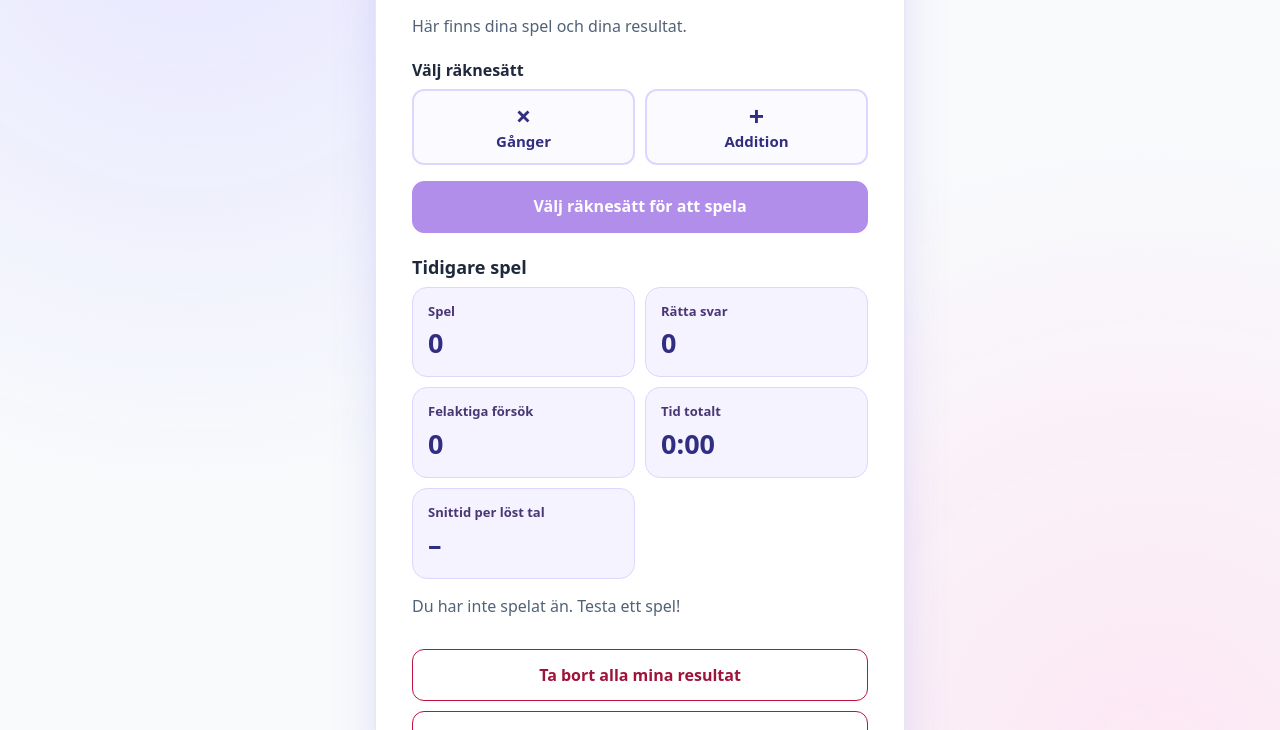
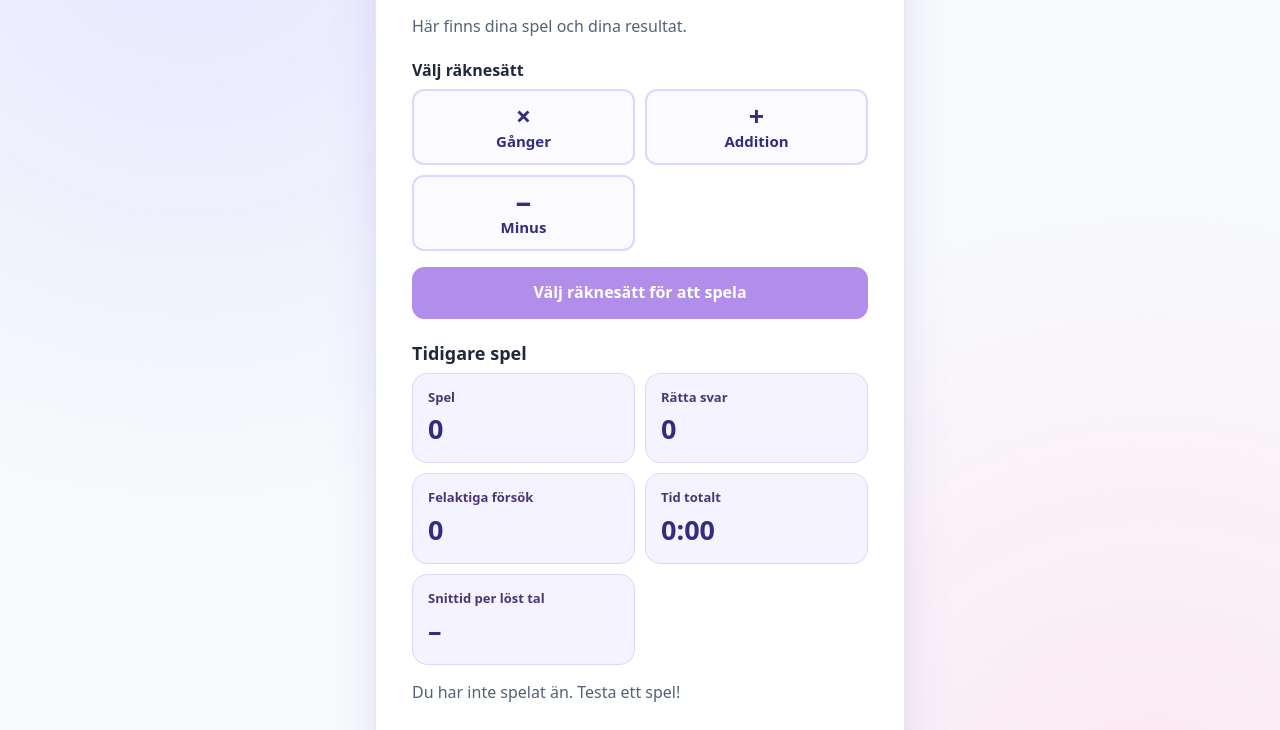
Before and after one commit to NeckleSingh/gangertabellen, a plain HTML site: page index.html in a window 1280 px wide. Both pictures are taken after typing "Sample" into the empty fields and a click on the button "Skapa profil". Shown: the part 217-947 px from the top of the page. Drawn offline with Linux system fonts and the light colour scheme.

Commit message:
feat: add subtraction practice

```diff
--- a/index.html
+++ b/index.html
@@ -281,11 +281,12 @@
         <button class="secondary tiny-button" id="switch-profile" type="button" data-i18n="switchProfile">Byt spelare</button>
       </div>
       <p class="sub" data-i18n="yourGamesInfo">Här finns dina spel och dina resultat.</p>
-      <!-- Neither operation nor level is preselected for a new game. -->
+      <!-- Choose a game each time. Two-level games also require a level choice. -->
       <p class="level-heading" id="operation-label" data-i18n="chooseOperation">Välj räknesätt</p>
       <div class="operation-picker" role="group" aria-labelledby="operation-label">
         <button class="operation-option" id="operation-multiplication" type="button" aria-pressed="false"><strong aria-hidden="true">×</strong><span data-i18n="multiplicationShort">Gånger</span></button>
         <button class="operation-option" id="operation-addition" type="button" aria-pressed="false"><strong aria-hidden="true">+</strong><span data-i18n="addition">Addition</span></button>
+        <button class="operation-option" id="operation-subtraction" type="button" aria-pressed="false"><strong aria-hidden="true">−</strong><span data-i18n="subtractionShort">Minus</span></button>
       </div>
       <div id="level-controls" hidden>
         <p class="level-heading" id="level-label" data-i18n="chooseLevel">Välj nivå</p>
@@ -294,6 +295,7 @@
           <button class="level-option" type="button" id="level-advanced" aria-pressed="false">11–20</button>
         </div>
       </div>
+      <p id="single-level-info" class="level-context" hidden></p>
       <button class="primary" type="button" id="start" disabled>Välj räknesätt för att spela</button>
       <h3 data-i18n="pastGames">Tidigare spel</h3>
       <div class="stats-grid" id="all-stats"></div>
@@ -356,7 +358,7 @@
         chooseLabel:'Välj spelare', lion:'Lejonet', bear:'Björnen',
         saveInfo:'Dina spel sparas i den här webbläsaren när du trycker på ”Klar”.',
         dashboardLabel:'Spelarens sida', switchProfile:'Byt spelare', yourPage:'Din sida',
-        yourGamesInfo:'Här finns dina spel och dina resultat.', playNow:'Spela nu', chooseOperation:'Välj räknesätt', chooseOperationToPlay:'Välj räknesätt för att spela', multiplication:'Multiplikation', multiplicationShort:'Gånger', addition:'Addition', chooseLevel:'Välj nivå', chooseLevelToPlay:'Välj nivå för att spela', level:'Nivå', pastGames:'Tidigare spel',
+        yourGamesInfo:'Här finns dina spel och dina resultat.', playNow:'Spela nu', chooseOperation:'Välj räknesätt', chooseOperationToPlay:'Välj räknesätt för att spela', multiplication:'Multiplikation', multiplicationShort:'Gånger', addition:'Addition', subtraction:'Subtraktion', subtractionShort:'Minus', subtractionLevel:'Upp till 50', subtractionHint:'Starttal upp till 50 · Svaret kan bli 0', chooseLevel:'Välj nivå', chooseLevelToPlay:'Välj nivå för att spela', level:'Nivå', pastGames:'Tidigare spel',
         noGames:'Du har inte spelat än. Testa ett spel!', clearStats:'Ta bort alla mina resultat',
         gameLabel:'Spel', timerLabel:'Tid på uppgiften', tally:'Klara', playing:'spelar',
         gameInfo:'Räkna ut talet. Du får prova igen om det blir fel!', questionLabel:'Uppgift',
@@ -384,7 +386,7 @@
         chooseLabel:'Choose a player', lion:'Lion', bear:'Bear',
         saveInfo:'Your games are saved in this browser when you tap “Finish”.',
         dashboardLabel:'Player page', switchProfile:'Change player', yourPage:'Your page',
-        yourGamesInfo:'See your games and scores here.', playNow:'Play now', chooseOperation:'Choose a game', chooseOperationToPlay:'Choose a game to play', multiplication:'Multiplication', multiplicationShort:'Multiply', addition:'Addition', chooseLevel:'Choose your level', chooseLevelToPlay:'Choose a level to play', level:'Level', pastGames:'Past games',
+        yourGamesInfo:'See your games and scores here.', playNow:'Play now', chooseOperation:'Choose a game', chooseOperationToPlay:'Choose a game to play', multiplication:'Multiplication', multiplicationShort:'Multiply', addition:'Addition', subtraction:'Subtraction', subtractionShort:'Subtract', subtractionLevel:'Up to 50', subtractionHint:'Starting numbers up to 50 · Answers can be 0', chooseLevel:'Choose your level', chooseLevelToPlay:'Choose a level to play', level:'Level', pastGames:'Past games',
         noGames:'No games yet. Try one!', clearStats:'Delete all my results',
         gameLabel:'Game', timerLabel:'Time on this question', tally:'Solved', playing:'is playing',
         gameInfo:'Work it out. If you get it wrong, try again!', questionLabel:'Question',
@@ -416,20 +418,22 @@
       basic: {first:1,last:10,label:'1–10'},
       advanced: {first:11,last:20,label:'11–20'},
       addBasic: {minSum:2,maxSum:50,label:'1–50'},
-      addAdvanced: {minSum:51,maxSum:100,label:'51–100'}
+      addAdvanced: {minSum:51,maxSum:100,label:'51–100'},
+      subtract: {maxStart:50}
     };
     const OPERATION_LEVELS = {
       multiplication: ['basic','advanced'],
-      addition: ['addBasic','addAdvanced']
+      addition: ['addBasic','addAdvanced'],
+      subtraction: ['subtract']
     };
     const MAX_SOLVED_PER_GAME = 100;
     // Games saved before operations existed are multiplication games.
     const sessionOperation = session => session.operation === undefined ? 'multiplication' : session.operation;
     const sessionLevel = session => session.level === undefined ? 'basic' : session.level;
-    const levelLabel = level => `${t('level')} ${LEVELS[level].label}`;
+    const levelLabel = level => level === 'subtract' ? t('subtractionLevel') : `${t('level')} ${LEVELS[level].label}`;
     const operationLabel = operation => t(operation);
-    const operationSymbol = operation => operation === 'addition' ? '+' : '×';
-    const operationAnswer = (operation,a,b) => operation === 'addition' ? a+b : a*b;
+    const operationSymbol = operation => ({multiplication:'×',addition:'+',subtraction:'−'})[operation];
+    const operationAnswer = (operation,a,b) => operation === 'addition' ? a+b : operation === 'subtraction' ? a-b : a*b;
     const sessionDescription = session => `${operationLabel(sessionOperation(session))} · ${levelLabel(sessionLevel(session))}`;
     let selectedOperation = null, selectedLevel = null, gameOperation = null, gameLevel = null;
     // A profile has a name, an emoji, an ID, and its own list of games.
@@ -520,6 +524,10 @@
         if (operation === 'multiplication') {
           return a >= LEVELS[level].first && a <= LEVELS[level].last && b >= 1 && b <= 10;
         }
+        if (operation === 'subtraction') {
+          // Both operands are positive and the result is never negative (0 is allowed).
+          return a >= 1 && a <= LEVELS[level].maxStart && b >= 1 && b <= a;
+        }
         const sum = a + b;
         return a >= 1 && b >= 1 && sum >= LEVELS[level].minSum && sum <= LEVELS[level].maxSum;
       };
@@ -574,17 +582,21 @@
       try { localStorage.setItem(storageKey, JSON.stringify(profiles)); }
       catch { $('storage-warning').hidden = false; }
     }
-    // Enumerate valid ordered pairs once per game: no retries for invalid sums.
-    // Multiplication keeps exactly the same 100 ordered pairs as before.
+    // Enumerate valid pairs once per game. Keep all solved pairs distinct,
+    // while a skipped pair remains available for another chance.
     function buildQuestionPool(operation,level) {
       const pairs = [];
       if (operation === 'multiplication') {
         for (let a = LEVELS[level].first; a <= LEVELS[level].last; a++)
           for (let b = 1; b <= 10; b++) pairs.push({a,b});
-      } else {
+      } else if (operation === 'addition') {
         const {minSum,maxSum} = LEVELS[level];
         for (let sum = minSum; sum <= maxSum; sum++)
           for (let a = 1; a < sum; a++) pairs.push({a,b:sum-a});
+      } else if (operation === 'subtraction') {
+        // 1..50 minus 1..starting-number: never negative, and can equal zero.
+        for (let a = 1; a <= LEVELS[level].maxStart; a++)
+          for (let b = 1; b <= a; b++) pairs.push({a,b});
       }
       return pairs;
     }
@@ -832,13 +844,15 @@
         details.append(summary,body); list.appendChild(details);
       }
     }
-    // Operation and level are always chosen explicitly for each fresh game.
+    // Single-level operations start directly; others require a deliberate level choice.
     function updateLevelSelection() {
       for (const operation of Object.keys(OPERATION_LEVELS))
         $(`operation-${operation}`).setAttribute('aria-pressed',String(selectedOperation === operation));
-      $('level-controls').hidden = selectedOperation === null;
-      if (selectedOperation) {
-        const levels = OPERATION_LEVELS[selectedOperation];
+      const levels = selectedOperation ? OPERATION_LEVELS[selectedOperation] : [];
+      $('level-controls').hidden = levels.length !== 2;
+      $('single-level-info').hidden = levels.length !== 1;
+      if (levels.length === 1) $('single-level-info').textContent = t('subtractionHint');
+      if (levels.length === 2) {
         $('level-basic').textContent = LEVELS[levels[0]].label;
         $('level-advanced').textContent = LEVELS[levels[1]].label;
         $('level-basic').setAttribute('aria-pressed',String(selectedLevel === levels[0]));
@@ -849,7 +863,9 @@
     }
     function chooseOperation(operation) {
       if (!OPERATION_LEVELS[operation]) return;
-      selectedOperation = operation; selectedLevel = null;
+      selectedOperation = operation;
+      const levels = OPERATION_LEVELS[operation];
+      selectedLevel = levels.length === 1 ? levels[0] : null;
       updateLevelSelection();
     }
     function chooseLevel(index) {
@@ -859,6 +875,7 @@
     }
     $('operation-multiplication').addEventListener('click', () => chooseOperation('multiplication'));
     $('operation-addition').addEventListener('click', () => chooseOperation('addition'));
+    $('operation-subtraction').addEventListener('click', () => chooseOperation('subtraction'));
     $('level-basic').addEventListener('click', () => chooseLevel(0));
     $('level-advanced').addEventListener('click', () => chooseLevel(1));
 
```
